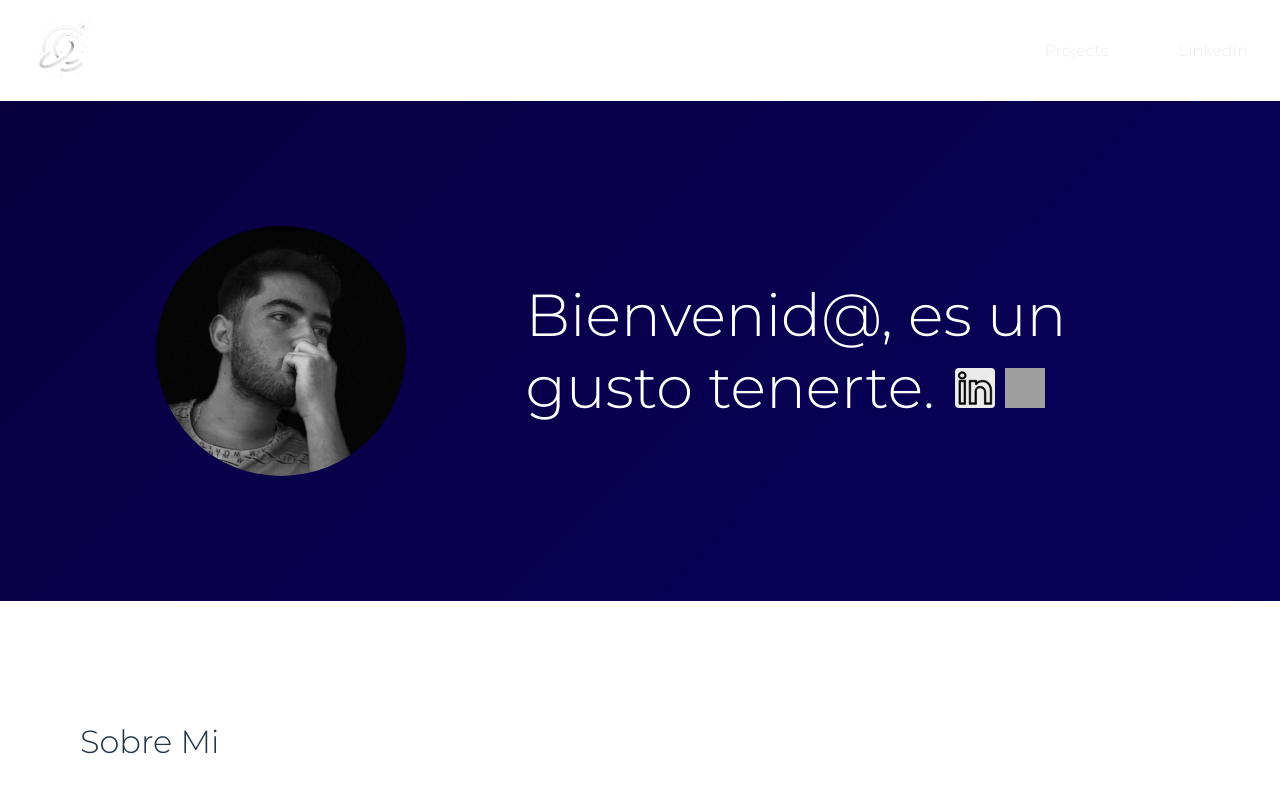
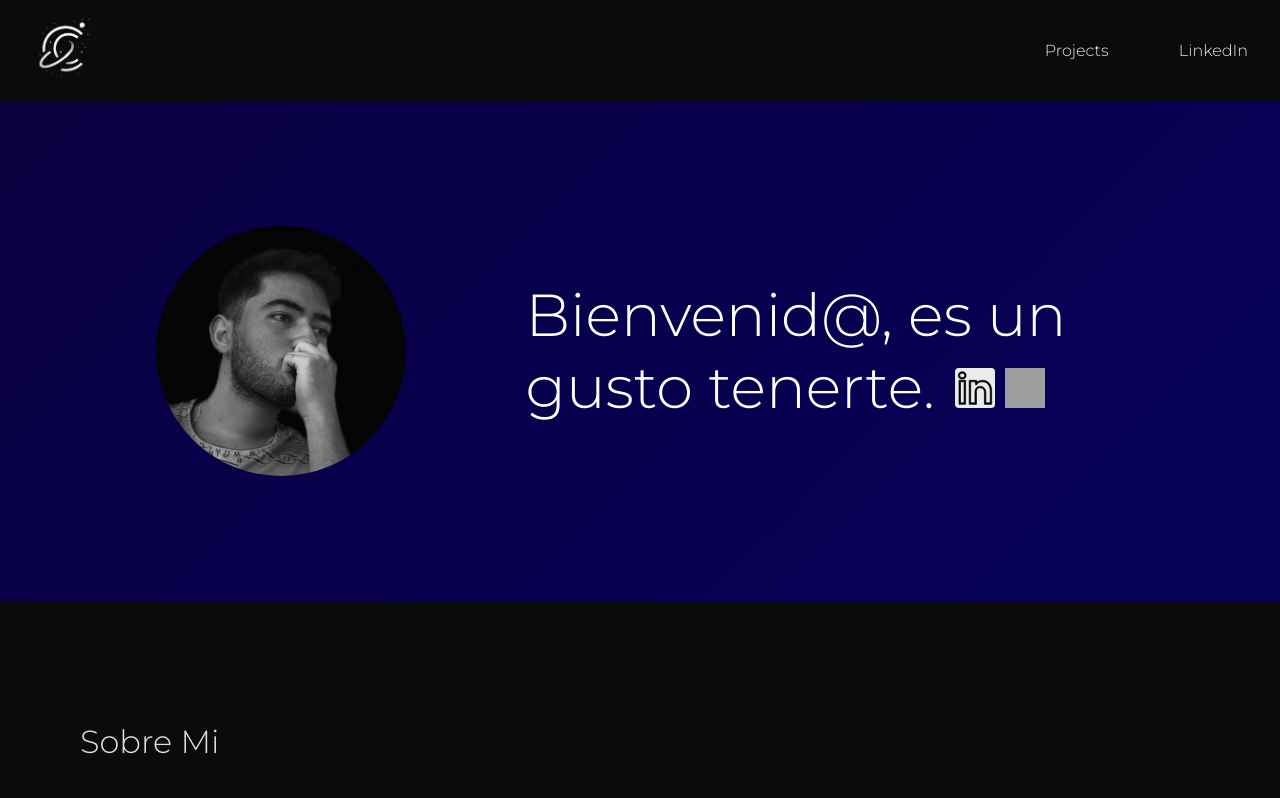
Before and after one commit to CrisD314159/portfolio, a React (Vite) app: page / in a window 1280 px wide. Shown: the top 798 px of the page. Built offline with nearby package versions, Linux system fonts and the light colour scheme; grey boxes are pictures that could not be loaded.

Commit message:
Light theme removed

```diff
--- a/src/index.css
+++ b/src/index.css
@@ -1,6 +1,6 @@
 :root {
-  font-family: 'Montserrat', system-ui, Avenir, Helvetica, Arial, sans-serif;
-  color-scheme: light dark;
+  font-family: 'Montserrat', sans-serif;
+  color-scheme: dark;
   color: rgba(255, 255, 255, 0.87);
   background-color: #0b0b0b;
 
@@ -20,7 +20,8 @@ body {
 }
 
 
-
+/* Por si se usa modo claro */
+/*
 @media (prefers-color-scheme: light) {
   :root {
     color: #213547;
@@ -33,3 +34,4 @@ body {
     background-color: #f9f9f9;
   }
 }
+*/
```
